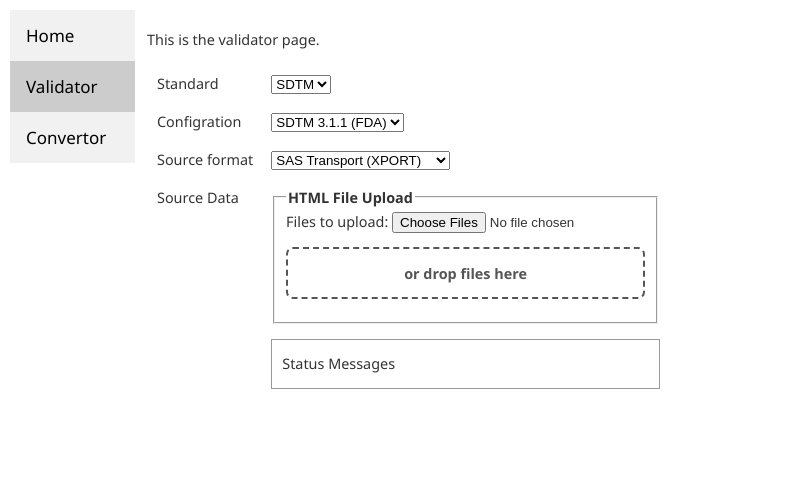
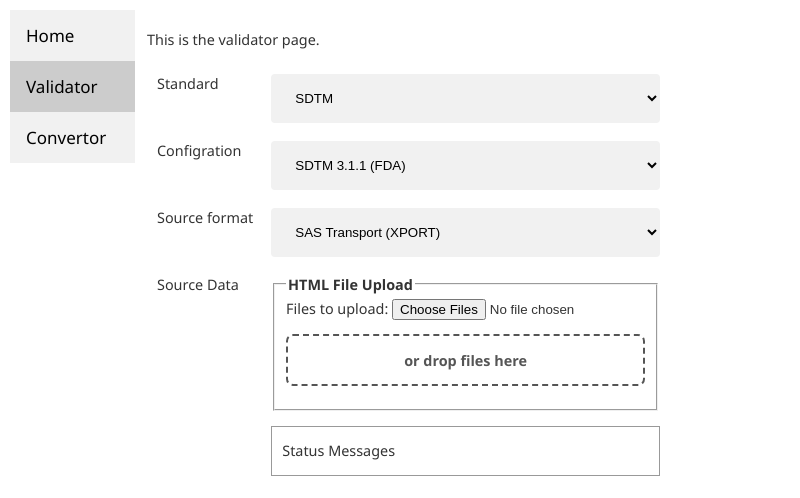
Before and after one commit to HongbinZhou/helloElectron, an Electron app: page index.html in a window 800 px wide. Both pictures are taken after a click on the link "Validator". Drawn offline with nearby package versions, Linux system fonts and the light colour scheme.

Commit message:
add style for select.

```diff
--- a/style.css
+++ b/style.css
@@ -54,3 +54,11 @@ td {
 th, td {
     padding: 8px;
 }
+
+select {
+    width: 100%;
+    padding: 16px 20px;
+    border: none;
+    border-radius: 4px;
+    background-color: #f1f1f1;
+}
```
